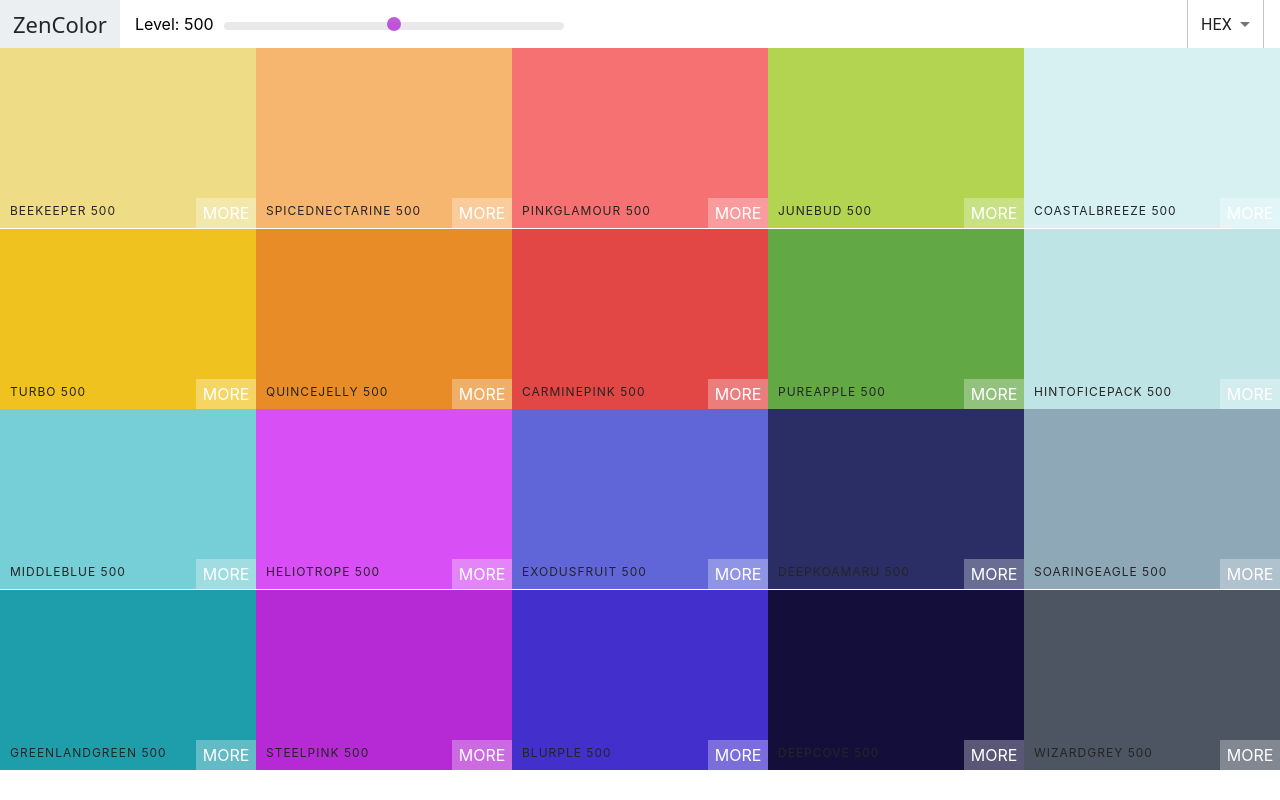
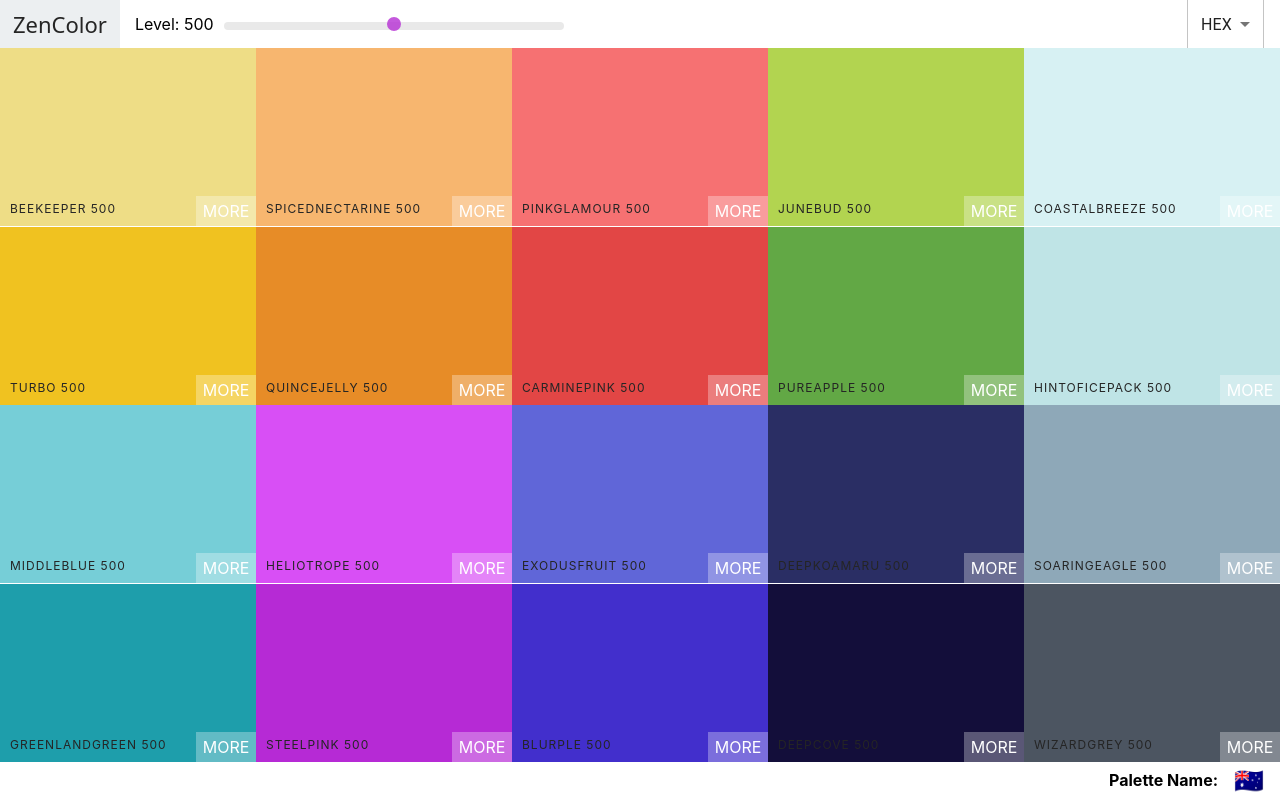
Before and after one commit to amandasimonelli/Colors-App, a React (Create React App) app in the folder colors-app/: page / in a window 1280 px wide. Built offline with nearby package versions, Linux system fonts and the light colour scheme.

Commit message:
Add Footer

```diff
--- a/colors-app/src/Navbar.js
+++ b/colors-app/src/Navbar.js
@@ -20,7 +20,7 @@
 
   handleFormatChange(e) {
     this.setState({ format: e.target.value, open:true });
-    this.props.handleChange(e.target.value);
+    this.props.handleFormatChange(e.target.value);
   }
 
   closeSnackbar(){
--- a/colors-app/src/Palette.css
+++ b/colors-app/src/Palette.css
@@ -2,8 +2,24 @@
     height: 100vh;
     width: 100%;
     overflow-x: hidden;
+    display: flex;
+    flex-direction: column;
 }
 
 .Palette-colors{
      height: 90%;
 }
+
+.Palette-footer{
+    background-color: #fff;
+    height: 5vh;
+    display: flex;
+    justify-content: flex-end;
+    align-items: center;
+    font-weight: bold;
+}
+
+.emoji{
+    font-size: 1.5rem;
+    margin: 0 1rem;
+}
--- a/colors-app/src/Palette.js
+++ b/colors-app/src/Palette.js
@@ -20,10 +20,10 @@
     }
 
     render() {
-        const { colors } = this.props.palette;
+        const { colors, emoji, paletteName } = this.props.palette;
         const { level, format } = this.state;
         const colorBoxes = colors[level].map(color => (
-            <ColorBox background={color[format]} name={color.name} />
+            <ColorBox background={color[format]} name={color.name} key={color.id} />
         ))
         return (
             <div>
@@ -37,6 +37,10 @@
                     {/* Body */}
                     <div className='Palette-colors'>{colorBoxes}</div>
                     {/* Footer */}
+                    <footer className="Palette-footer">
+                        <span>Palette Name: {paletteName}</span>
+                        <span className='emoji'>{emoji}</span>
+                    </footer>
                 </div>
             </div>
         )
```
